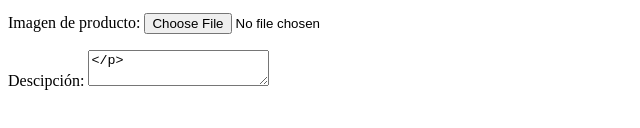
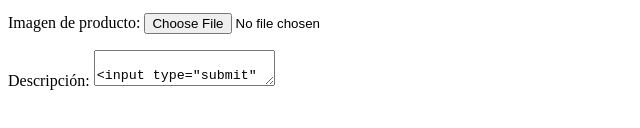
Before and after one commit to isabelbgonzalez/mercadoliebre, a website: page views/crearproducto.html in a window 1280 px wide. Shown: the part 200-328 px from the top of the page, without its empty margins (0-640 px from the left). Drawn offline with Linux system fonts and the light colour scheme.

Commit message:
Update crearproducto.html

```diff
--- a/views/crearproducto.html
+++ b/views/crearproducto.html
@@ -16,8 +16,8 @@
 			</select></p>
 			<p><label for="image" class="form-label">Imagen de producto:</label>
 				<input type="file" name="image" value="fotoProd"></p>
-				<p><label for="description" class="form-label">Descipción:</label>
-					<textarea name="description" id="description" class="form-input"></p>
+				<p><label for="description" class="form-label">Descripción:</label>
+					<textarea name="description" id="description" class="form-input">
 		  <input type="submit" value="Enviar">
 		  <input type="reset" value="Borrar">
 		</p>
```
